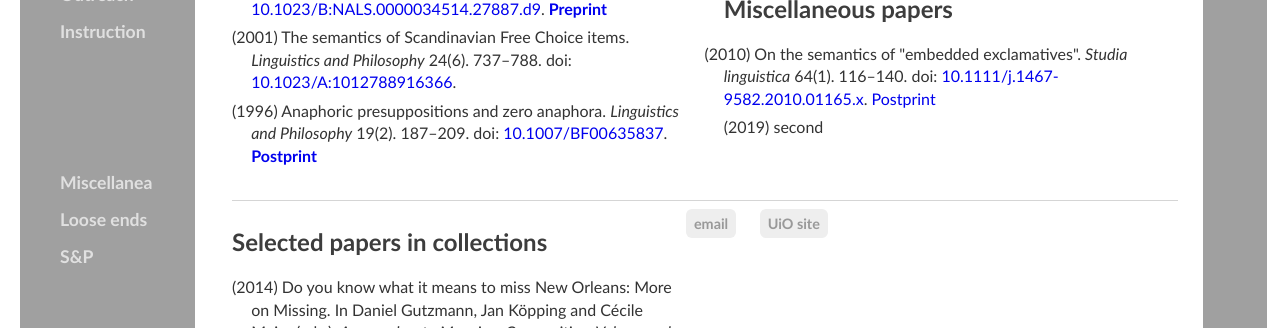
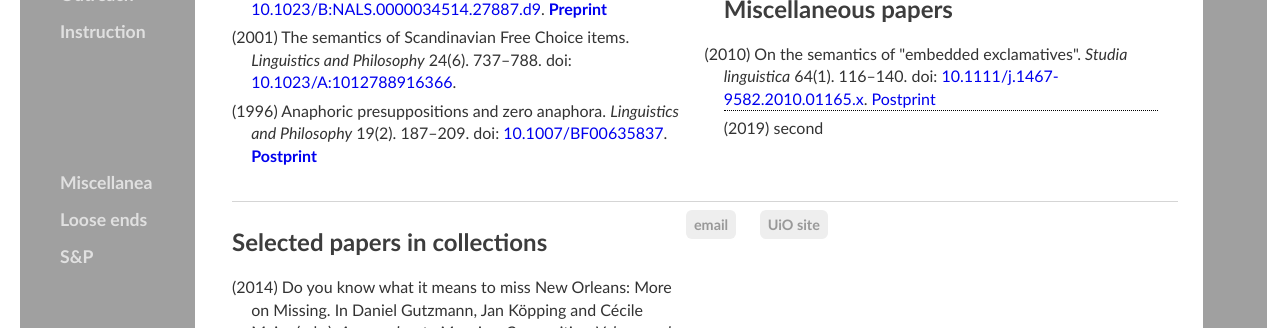
Before and after one commit to kjelljs/kjelljs.github.io, a Jekyll site: the page built from research/index.html, in a window 1280 px wide and 1400 px high, scrolled down 1232 px. Shown: the part 150-478 px from the top of the window. Built offline with Jekyll 4.4.1, drawn with Linux system fonts in a browser that asks for light colours.

Commit message:
Update main.css

```diff
--- a/css/main.css
+++ b/css/main.css
@@ -152,15 +152,17 @@
 .tooltip {
    position: relative;
    display: inline-block;
+   border-bottom: 1px dotted black;
  }
 
  .tooltip .tooltiptext {
    visibility: hidden;
    width: 800px;
    background-color: #a0a0a0;
-  color: #ffffff;
+   color: #fff;
+   text-align: center;
    border-radius: 6px;
-  padding: 5px 5px 5px 5px;
+   padding: 5px 0;
    position: absolute;
    z-index: 1;
    bottom: 150%;
```
Lines whose indentation alone changed are shown as unchanged.
